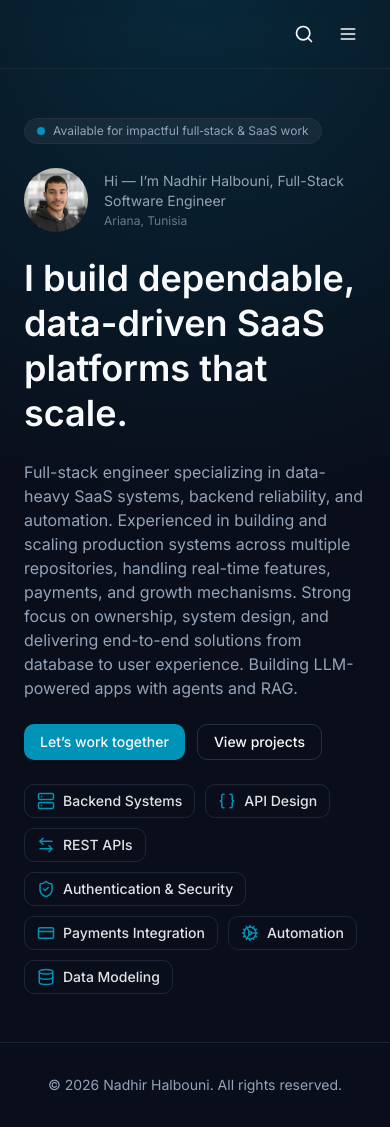
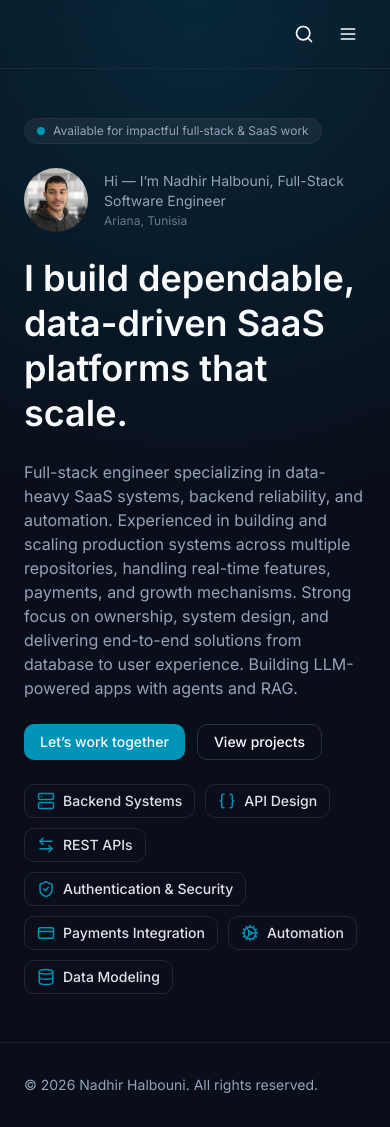
Before and after one commit to n3dhir/portfolio, a React (Vite) app: page / in a window 390 px wide. Built offline with nearby package versions, Linux system fonts and the light colour scheme.

Commit message:
footer: drop items-center for natural stacked alignment

```diff
--- a/src/components/site/Footer.jsx
+++ b/src/components/site/Footer.jsx
@@ -1,7 +1,7 @@
 export default function Footer() {
   return (
     <footer className="border-t border-border/60 py-8">
-      <div className="container-wide flex flex-col items-center justify-between gap-3 text-sm text-muted md:flex-row">
+      <div className="container-wide flex flex-col justify-between gap-3 text-sm text-muted md:flex-row">
         <p>© {new Date().getFullYear()} Nadhir Halbouni. All rights reserved.</p>
       </div>
     </footer>
```
